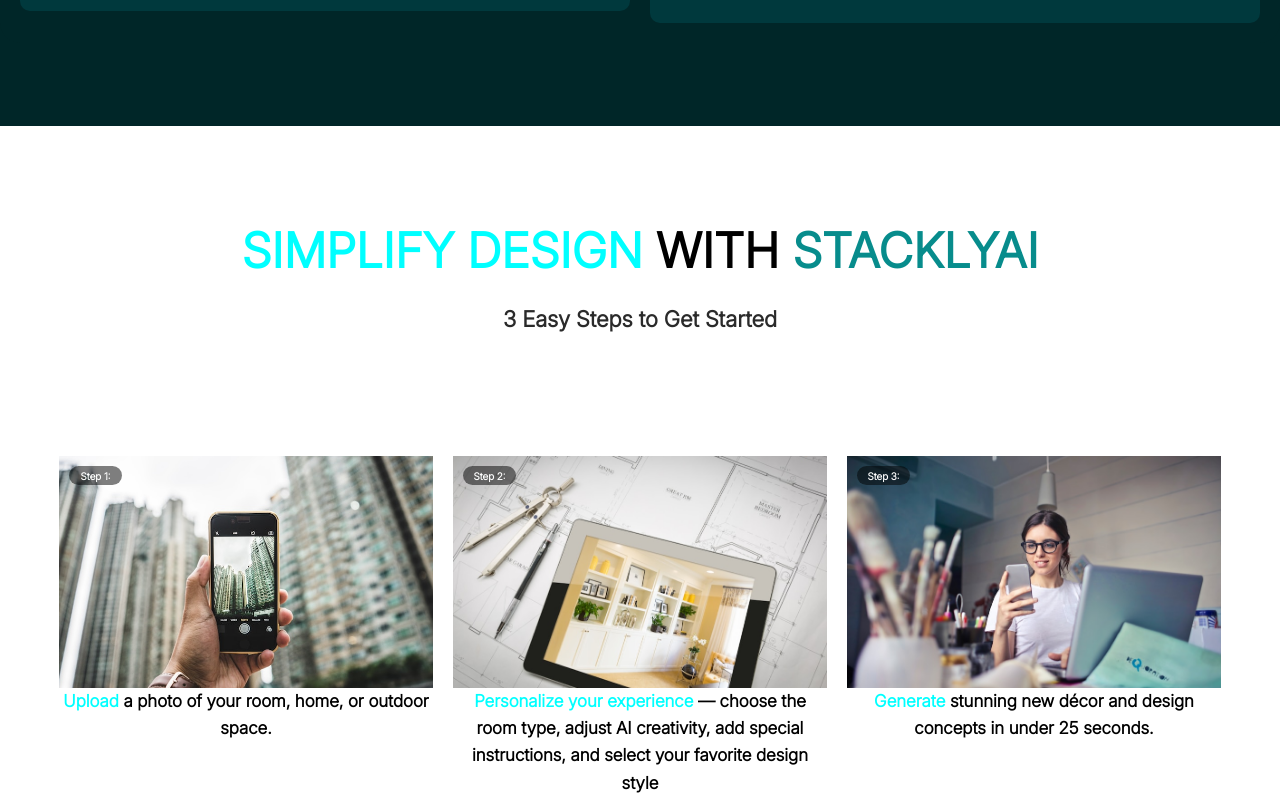
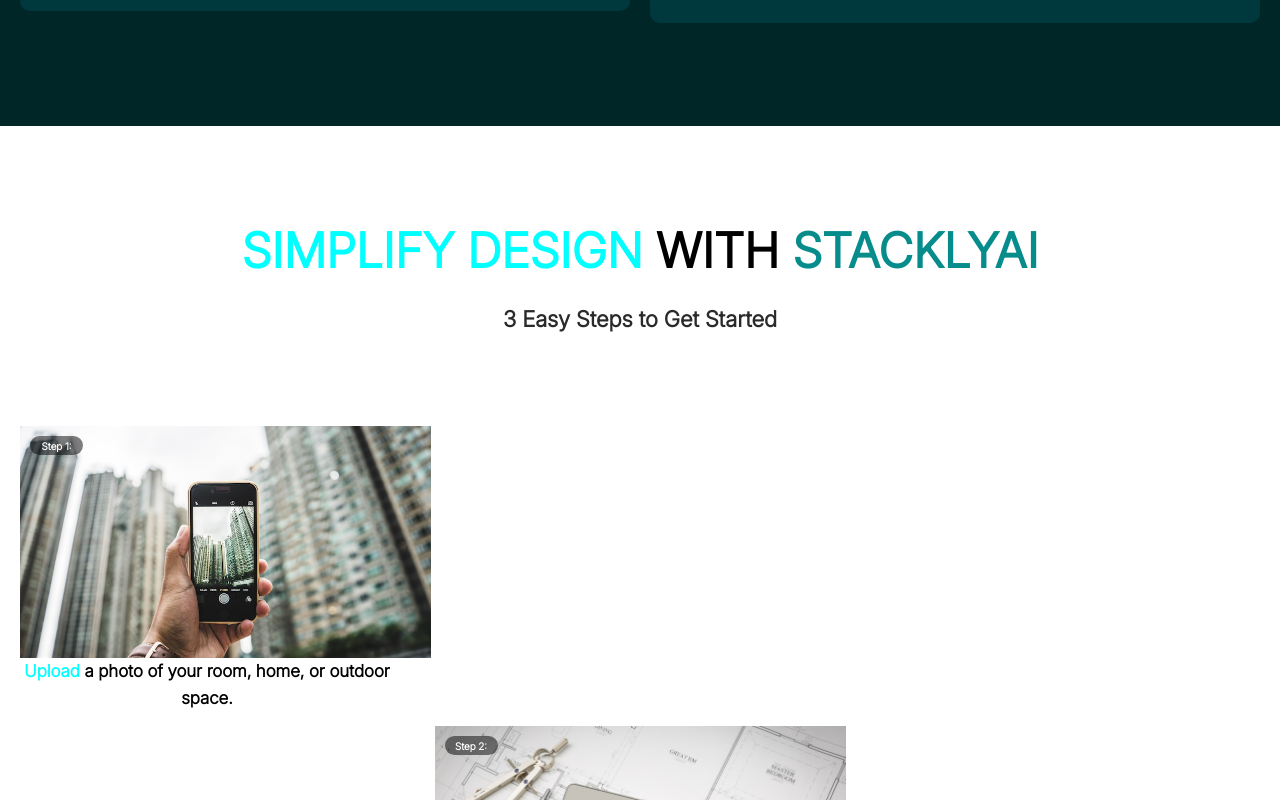
Before and after one commit to LivinkumarS/stacklyai-new, a React (Vite) app: page / in a window 1280 px wide. Shown: the part 6740-7540 px from the top of the page. Built offline with nearby package versions, Linux system fonts and the light colour scheme.

Commit message:
Home Form and Layout Correction

```diff
--- a/src/pages/Home/Home.jsx
+++ b/src/pages/Home/Home.jsx
@@ -579,18 +579,18 @@
                         Select Building Type
                       </p>
                       <div className="max-w-[550px] w-full min-h-[42px] flex justify-between items-center gap-3">
-                        <div className="max-w-[255px] w-full min-h-[42px] rounded bg-[#00000033] flex justify-between items-center px-2.5 py-0 hover:bg-white group">
+                        <label htmlFor="btype1" className="max-w-[255px] w-full min-h-[42px] rounded bg-[#00000033] flex justify-between items-center px-2.5 py-0 hover:bg-white group">
                           <span className="group-hover:text-[#007b82] text-[white] max-w-[92px] min-h-[22px] text-base font-medium leading-[140%] text-center">
                             Commercial
                           </span>{" "}
-                          <input type="radio" name="buildingType" />
-                        </div>
-                        <div className="max-w-[255px] w-full min-h-[42px] rounded bg-[#00000033] flex justify-between items-center px-2.5 py-0 hover:bg-white group">
+                          <input type="radio" name="buildingType" id="btype1"/>
+                        </label>
+                        <label htmlFor="btype2" className="max-w-[255px] w-full min-h-[42px] rounded bg-[#00000033] flex justify-between items-center px-2.5 py-0 hover:bg-white group">
                           <span className="group-hover:text-[#007b82] text-[white] max-w-[92px] min-h-[22px] text-base font-medium leading-[140%] text-center">
                             Residential
                           </span>{" "}
-                          <input type="radio" name="buildingType" />
-                        </div>
+                          <input type="radio" name="buildingType" id="btype2"/>
+                        </label>
                       </div>
                     </div>
 
@@ -697,32 +697,32 @@
                         Select Building Type
                       </p>
                       <div className="max-w-[550px] w-full min-h-[42px] flex justify-between items-center gap-3">
-                        <div className="max-w-[255px] w-full min-h-[42px] rounded bg-[#00000033] flex justify-between items-center px-2.5 py-0 hover:bg-white group cursor-pointer">
+                        <label htmlFor="btype3" className="max-w-[255px] w-full min-h-[42px] rounded bg-[#00000033] flex justify-between items-center px-2.5 py-0 hover:bg-white group cursor-pointer">
                           <span className="text-[white] max-w-[92px] min-h-[22px] text-base font-medium leading-[140%] text-center group-hover:text-[#007b82]">
                             Commercial
                           </span>{" "}
-                          <input type="radio" name="buildingTy " />
-                        </div>
-                        <div className="max-w-[255px] w-full min-h-[42px] rounded bg-[#00000033] flex justify-between items-center px-2.5 py-0 hover:bg-white group cursor-pointer">
+                          <input type="radio" name="buildingTy" id="btype3" />
+                        </label>
+                        <label htmlFor="btype4" className="max-w-[255px] w-full min-h-[42px] rounded bg-[#00000033] flex justify-between items-center px-2.5 py-0 hover:bg-white group cursor-pointer">
                           <span className="text-[white] max-w-[92px] min-h-[22px] text-base font-medium leading-[140%] text-center group-hover:text-[#007b82]">
                             Residential
                           </span>{" "}
-                          <input type="radio" name="buildingTy " />
-                        </div>
+                          <input type="radio" name="buildingTy" id="btype4" />
+                        </label>
                       </div>
                       <div className="max-w-[550px] w-full min-h-[42px] flex justify-between items-center gap-3">
-                        <div className="max-w-[255px] w-full min-h-[42px] rounded bg-[#00000033] flex justify-between items-center px-2.5 py-0 hover:bg-white group cursor-pointer">
+                        <label htmlFor="btype5" className="max-w-[255px] w-full min-h-[42px] rounded bg-[#00000033] flex justify-between items-center px-2.5 py-0 hover:bg-white group cursor-pointer">
                           <span className="text-[white] max-w-[92px] min-h-[22px] text-base font-medium leading-[140%] text-center group-hover:text-[#007b82]">
                             Commercial
                           </span>{" "}
-                          <input type="radio" name="buildingTy " />
-                        </div>
-                        <div className="max-w-[255px] w-full min-h-[42px] rounded bg-[#00000033] flex justify-between items-center px-2.5 py-0 hover:bg-white group cursor-pointer">
+                          <input type="radio" name="buildingTy" id="btype5" />
+                        </label>
+                        <label htmlFor="btype6" className="max-w-[255px] w-full min-h-[42px] rounded bg-[#00000033] flex justify-between items-center px-2.5 py-0 hover:bg-white group cursor-pointer">
                           <span className="text-[white] max-w-[92px] min-h-[22px] text-base font-medium leading-[140%] text-center group-hover:text-[#007b82]">
                             Residential
                           </span>{" "}
-                          <input type="radio" name="buildingTy " />
-                        </div>
+                          <input type="radio" name="buildingTy" id="btype6" />
+                        </label>
                       </div>
                     </div>
                     <div
@@ -747,9 +747,9 @@
 
       {/* Section 7.5 */}
 
-      <section className="max-w-[100vw] w-full pb-20 px-5 flex flex-col justify-start items-center gap-[30px]">
-        <div className="max-w-[830px] w-full min-h-[300px] flex flex-col justify-center items-center gap-5">
-          <h1 className="max-w-[828px] w-full min-h-[67px] text-5xl font-semibold leading-[140%] text-center text-black">
+      <section className="w-full pb-20 px-5 ">
+        <div className="text-center w-full min-h-[300px] flex flex-col justify-center items-center gap-5">
+          <h1 className=" w-full min-h-[67px] text-5xl font-semibold leading-[140%] text-center text-black">
             <span className="text-[aqua]">SIMPLIFY DESIGN </span>WITH{" "}
             <span className="text-[#078C8C]">STACKLYAI</span>
           </h1>
@@ -757,7 +757,7 @@
             3 Easy Steps to Get Started
           </p>
         </div>
-        <div className=" w-full min-h-[auto] flex justify-center items-start gap-5 max-[1000px]:flex-wrap">
+
           <div className="step1">
             <div
               className="max-w-[411px] w-full min-h-[232px] bg-center bg-no-repeat bg-cover object-cover p-2.5"
@@ -772,7 +772,7 @@
               home, or outdoor space.
             </p>
           </div>
-          <div className="step2">
+          <div className="step2 flex flex-col items-center">
             <div
               className="max-w-[411px] w-full min-h-[232px] bg-center bg-no-repeat bg-cover object-cover p-2.5"
               style={{ backgroundImage: "url('/home/sec7-5/step2.jpeg')" }}
@@ -788,7 +788,7 @@
             </p>
           </div>
 
-          <div className="step3">
+          <div className="step3 flex flex-col items-end">
             <div
               className="max-w-[411px] w-full min-h-[232px] bg-center bg-no-repeat bg-cover object-cover p-2.5"
               style={{ backgroundImage: "url('/home/sec7-5/step3.jpeg')" }}
@@ -802,7 +802,6 @@
               and design concepts in under 25 seconds.
             </p>
           </div>
-        </div>
       </section>
 
       {/* Section 8 */}
```
